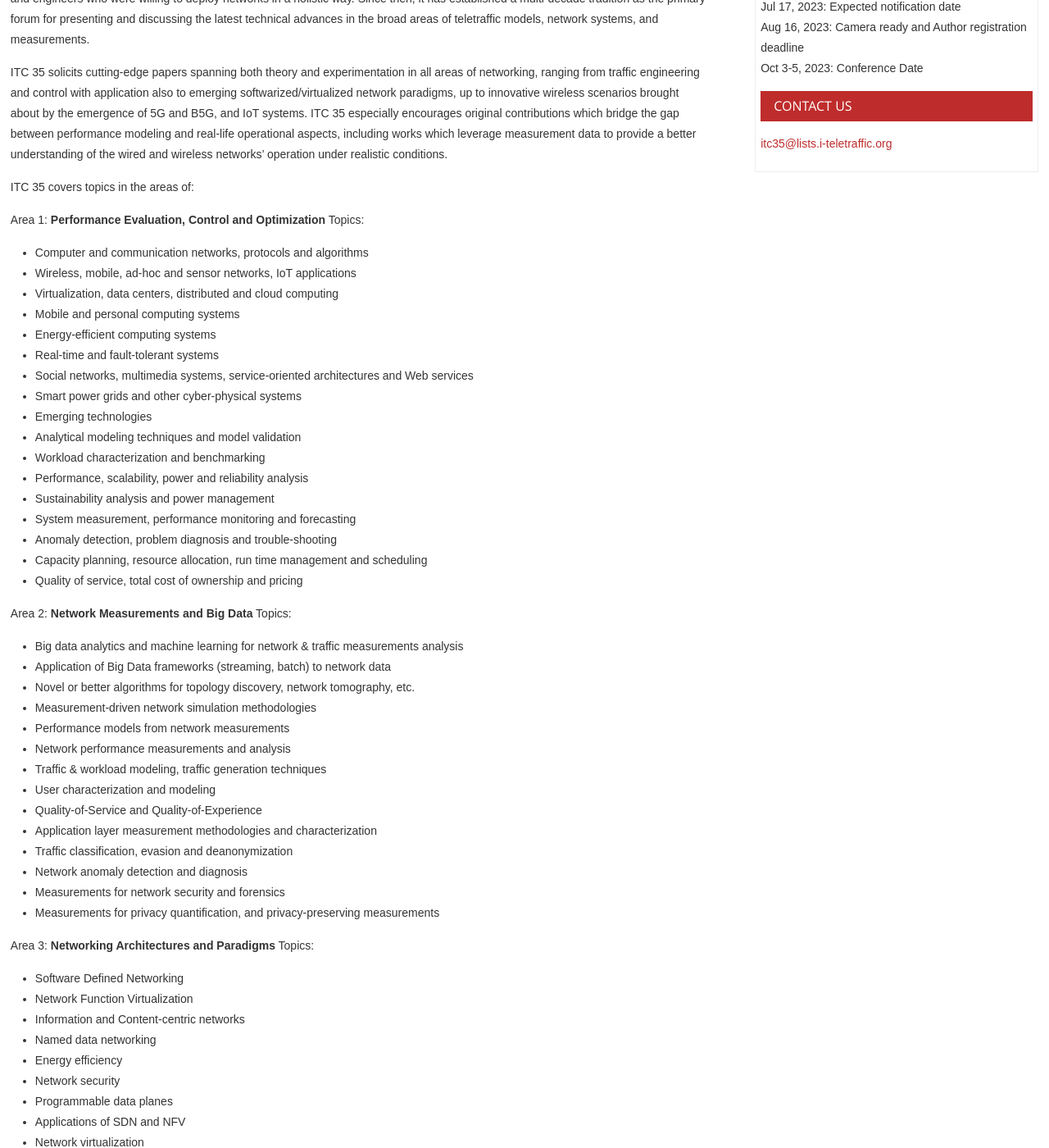
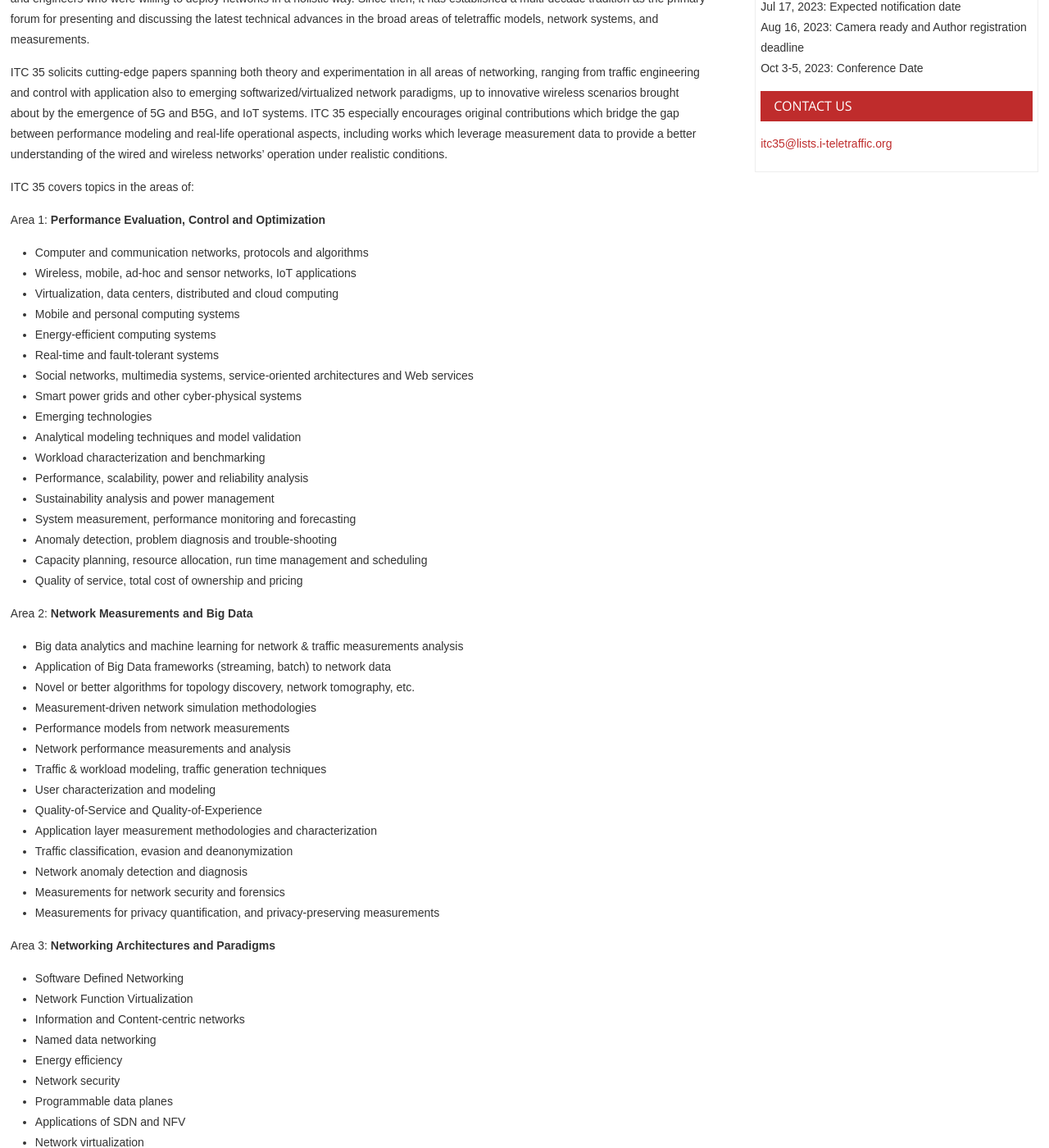
Before and after one commit to ohohlfeld/itc35, a Jekyll site: the page built from cfp.md, in a window 1280 px wide and 1400 px high, scrolled down 699 px. Shown: the whole window at 82% size. Built offline with Jekyll 4.4.1, drawn with Linux system fonts in a browser that asks for light colours; some of the changed lines change nothing that is shown.

Commit message:
Update cfp.md

```diff
--- a/cfp.md
+++ b/cfp.md
@@ -16,7 +16,6 @@ ITC 35 covers topics in the areas of:
 
 
 Area 1: **Performance Evaluation, Control and Optimization**
-Topics:
 * Computer and communication networks, protocols and algorithms
 * Wireless, mobile, ad-hoc and sensor networks, IoT applications
 * Virtualization, data centers, distributed and cloud computing
@@ -36,7 +35,6 @@ Topics:
 * Quality of service, total cost of ownership and pricing
 
 Area 2: **Network Measurements and Big Data**
-Topics:
 * Big data analytics and machine learning for network & traffic measurements analysis
 * Application of Big Data frameworks (streaming, batch) to network data
 * Novel or better algorithms for topology discovery, network tomography, etc.
@@ -53,7 +51,6 @@ Topics:
 * Measurements for privacy quantification, and privacy-preserving measurements
 
 Area 3: **Networking Architectures and Paradigms**
-Topics:
 * Software Defined Networking
 * Network Function Virtualization
 * Information and Content-centric networks
@@ -65,7 +62,6 @@ Topics:
 * Network virtualization
 
 Area 4: **Wireless and Cellular Networks**
-Topics:
 * 5G communications and architectures
 * Internet of Things
 * Age of information
```
